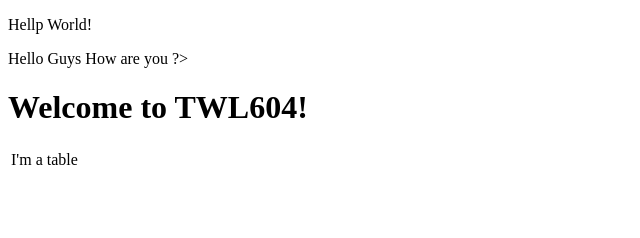
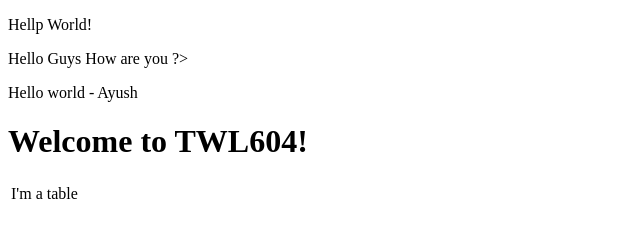
Before and after one commit to atieasadikia/ABC, a plain HTML site: page index.html in a window 1280 px wide. Shown: the whole page, without its empty margins (0-640 px from the left). Drawn offline with Linux system fonts and the light colour scheme.

Commit message:
My changes

```diff
--- a/index.html
+++ b/index.html
@@ -8,6 +8,7 @@
 <body>
     <p> Hellp World!</p>
     <p>Hello Guys How are you ?></p>
+    <p>Hello world - Ayush</p>
 <h1> Welcome to TWL604!</h1>
 
 <table><tr><td>I'm a table</td></tr></table>
```
